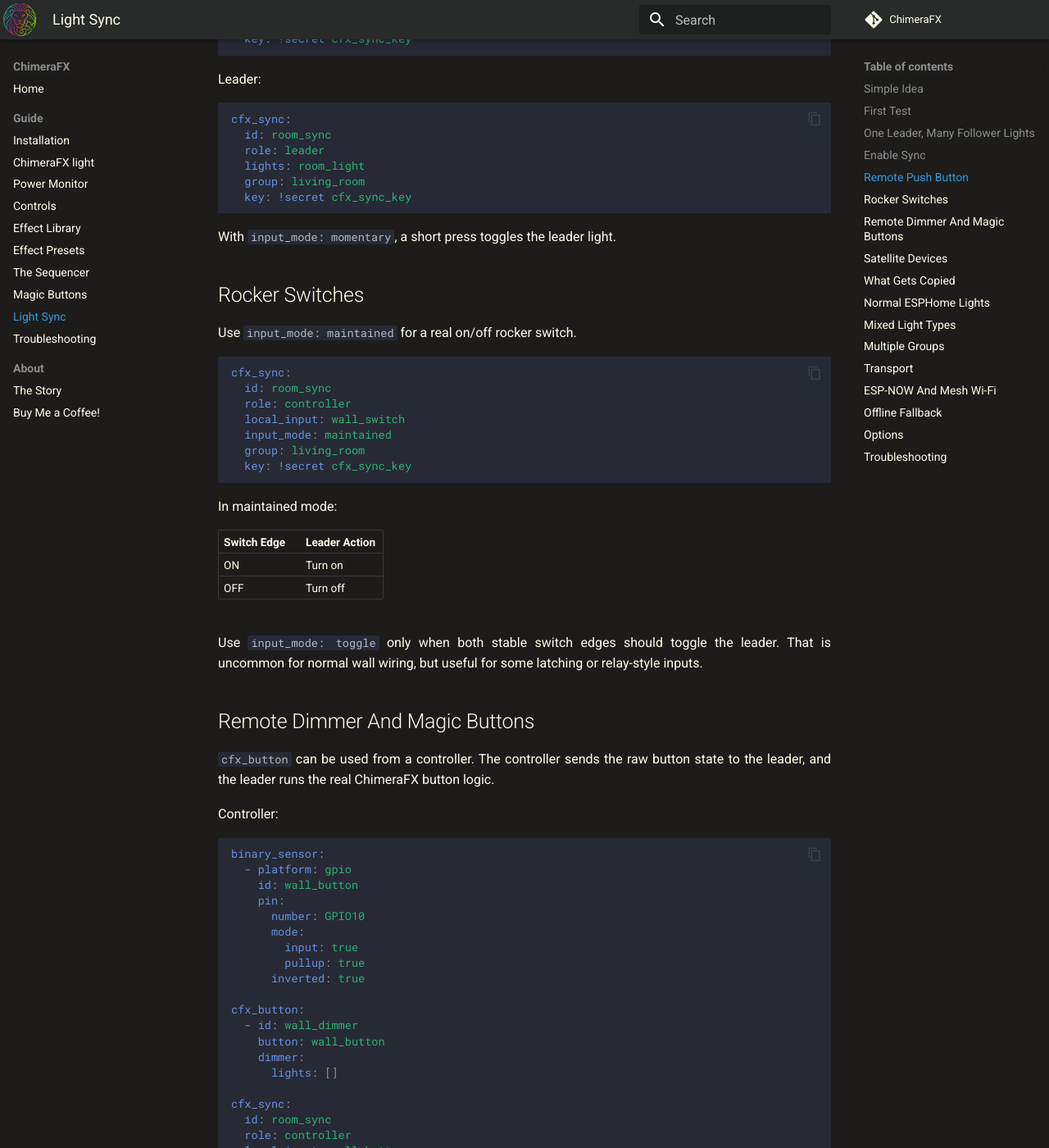
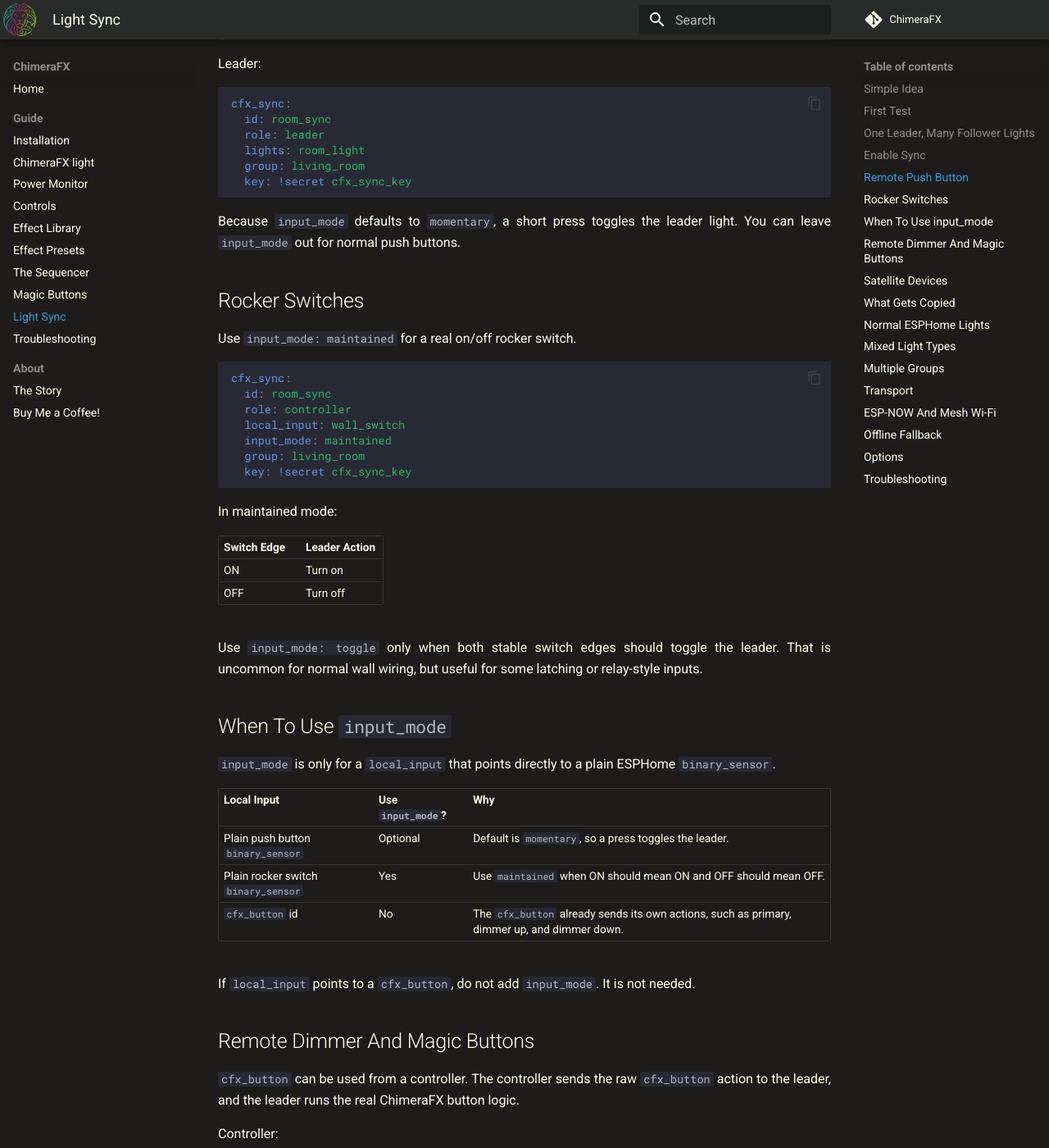
Before and after one commit to effelle/ChimeraFX, an MkDocs documentation site: the page built from docs/cfx_sync.md, in a window 1280 px wide and 1400 px high, scrolled down 2516 px. Shown: the whole window at 82% size. Built offline with MkDocs 1.6.1 and Material for MkDocs 9.7.7, drawn with Linux system fonts in a browser that asks for light colours; comment, search, counter and statistics services are not loaded; some of the changed text lies outside the part shown.

Commit message:
Clarify cfx_sync local input modes

````diff
--- a/docs/cfx_sync.md
+++ b/docs/cfx_sync.md
@@ -116,7 +115,7 @@ cfx_sync:
   key: !secret cfx_sync_key
 ```
 
-With `input_mode: momentary`, a short press toggles the leader light.
+Because `input_mode` defaults to `momentary`, a short press toggles the leader light. You can leave `input_mode` out for normal push buttons.
 
 ## Rocker Switches
 
@@ -141,9 +140,21 @@ In maintained mode:
 
 Use `input_mode: toggle` only when both stable switch edges should toggle the leader. That is uncommon for normal wall wiring, but useful for some latching or relay-style inputs.
 
+## When To Use `input_mode`
+
+`input_mode` is only for a `local_input` that points directly to a plain ESPHome `binary_sensor`.
+
+| Local Input | Use `input_mode`? | Why |
+| --- | --- | --- |
+| Plain push button `binary_sensor` | Optional | Default is `momentary`, so a press toggles the leader. |
+| Plain rocker switch `binary_sensor` | Yes | Use `maintained` when ON should mean ON and OFF should mean OFF. |
+| `cfx_button` id | No | The `cfx_button` already sends its own actions, such as primary, dimmer up, and dimmer down. |
+
+If `local_input` points to a `cfx_button`, do not add `input_mode`. It is not needed.
+
 ## Remote Dimmer And Magic Buttons
 
-`cfx_button` can be used from a controller. The controller sends the raw button state to the leader, and the leader runs the real ChimeraFX button logic.
+`cfx_button` can be used from a controller. The controller sends the raw `cfx_button` action to the leader, and the leader runs the real ChimeraFX button logic.
 
 Controller:
 
@@ -167,8 +178,7 @@ cfx_button:
 cfx_sync:
   id: room_sync
   role: controller
-  local_input: wall_button
-  input_mode: momentary
+  local_input: wall_dimmer
   group: living_room
   key: !secret cfx_sync_key
 ```
@@ -193,6 +203,41 @@ cfx_sync:
 
 The empty `lights: []` on the controller is intentional. It lets the controller define the same button type without controlling a local light.
 
+When `local_input` points to `wall_dimmer`, `cfx_sync` receives the `cfx_button` actions directly. Do not add `input_mode` in this layout.
+
+For a controller with separate dimmer buttons:
+
+```yaml
+binary_sensor:
+  - platform: gpio
+    id: main_button
+    # pin: ...
+
+  - platform: gpio
+    id: up_button
+    # pin: ...
+
+  - platform: gpio
+    id: down_button
+    # pin: ...
+
+cfx_button:
+  - id: wall_dimmer
+    button: main_button
+    dimmer:
+      lights: []
+      inputs:
+        up: up_button
+        down: down_button
+
+cfx_sync:
+  id: room_sync
+  role: controller
+  local_input: wall_dimmer
+  group: living_room
+  key: !secret cfx_sync_key
+```
+
 If the button is physically connected to the leader, keep it local and use the normal `cfx_button` configuration. You do not need `cfx_sync` for that local button.
 
 ## Satellite Devices
@@ -215,12 +260,33 @@ cfx_sync:
   role: satellite
   lights: bedside_light
   local_input: bedside_button
-  input_mode: momentary
   group: living_room
   key: !secret cfx_sync_key
 ```
 
 The satellite light still follows the leader. The local input is sent to the leader, and the leader remains authoritative.
+
+If the satellite uses a `cfx_button`, point `local_input` to the `cfx_button` id and omit `input_mode`:
+
+```yaml
+cfx_sync:
+  id: room_sync
+  role: satellite
+  lights: bedside_light
+  local_input: bedside_dimmer
+  group: living_room
+  key: !secret cfx_sync_key
+
+cfx_button:
+  - id: bedside_dimmer
+    button: bedside_button
+    dimmer:
+      lights:
+        - bedside_light
+      inputs:
+        up: up_button
+        down: down_button
+```
 
 ESP8266 followers and satellites use UDP and can follow normal ESPHome light state. They do not run ChimeraFX effects or apply ChimeraFX controls.
 
@@ -380,9 +446,9 @@ This is best effort. ESPHome may still reboot a device if Wi-Fi stays down long
 | `lights` | For leader, follower, satellite | - | One light for a leader. One or more lights for followers and satellites. |
 | `group` | Yes | - | Same group means same sync room. |
 | `key` | Yes | - | Same key on every device in the group. Minimum 8 characters. |
-| `local_input` | Controller or satellite | - | A `binary_sensor` used as the local button or switch. |
+| `local_input` | Controller or satellite | - | A `binary_sensor` id or a `cfx_button` id used as the local input. |
 | `remote_input` | Optional leader | - | A `cfx_button` on the leader used for remote magic-button input. |
-| `input_mode` | No | `momentary` | `momentary`, `maintained`, or `toggle`. |
+| `input_mode` | No | `momentary` | Used only when `local_input` is a plain `binary_sensor`. Options: `momentary`, `maintained`, or `toggle`. |
 | `heartbeat` | No | `30s` | Regular state refresh from leader. |
 | `transport` | No | `auto` | `auto`, `espnow`, or `udp`. |
 | `udp_port` | No | `45678` | Change only if another service uses the same port. |
@@ -403,8 +469,9 @@ Button does nothing:
 
 - `controller` and `satellite` need `local_input`.
 - A leader needs `remote_input` only for remote `cfx_button` logic.
-- Plain momentary buttons usually use `input_mode: momentary`.
+- Plain momentary buttons can omit `input_mode`; the default is `momentary`.
 - Real on/off rocker switches usually use `input_mode: maintained`.
+- If `local_input` points to a `cfx_button`, remove `input_mode` and make sure the leader has the matching `remote_input`.
 
 Follower color looks different:
 
````
Also changed, not shown: other parts of docs/cfx_sync.md (+0 -1 lines), 3 other files.
